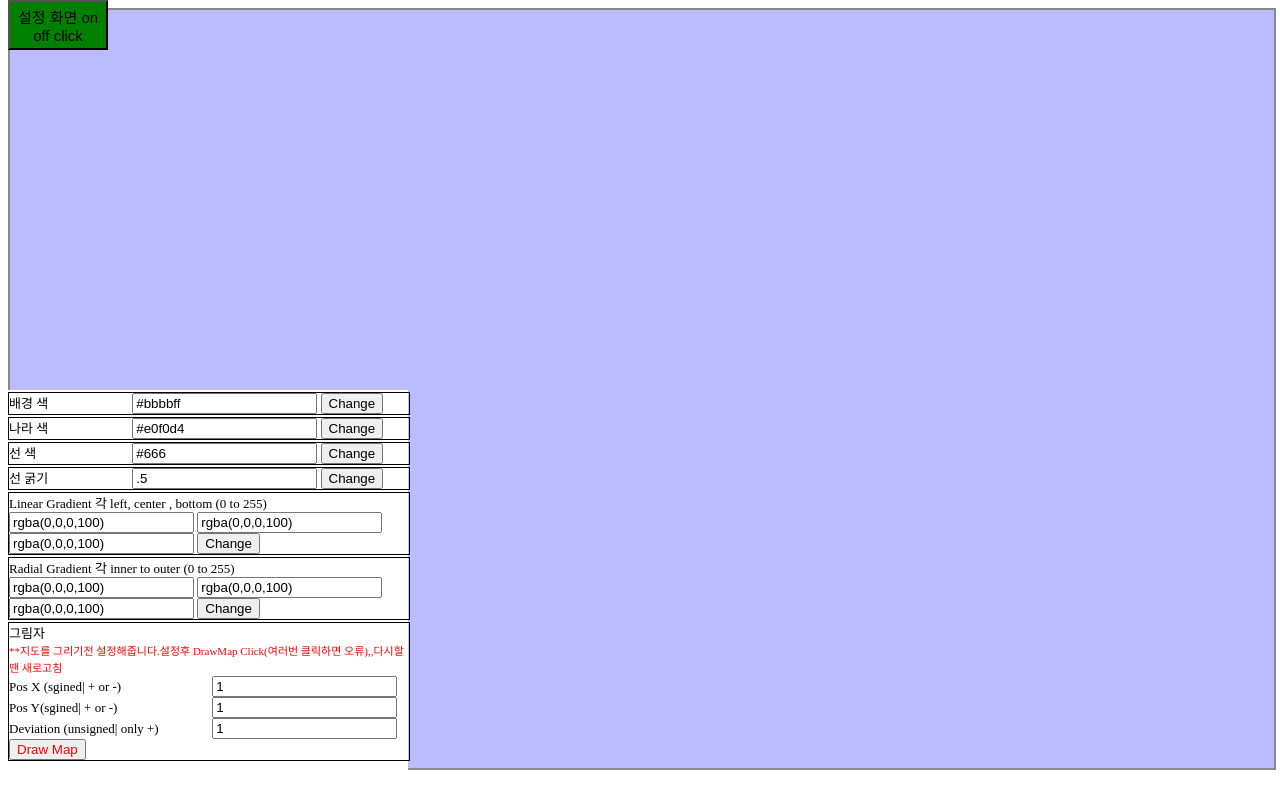
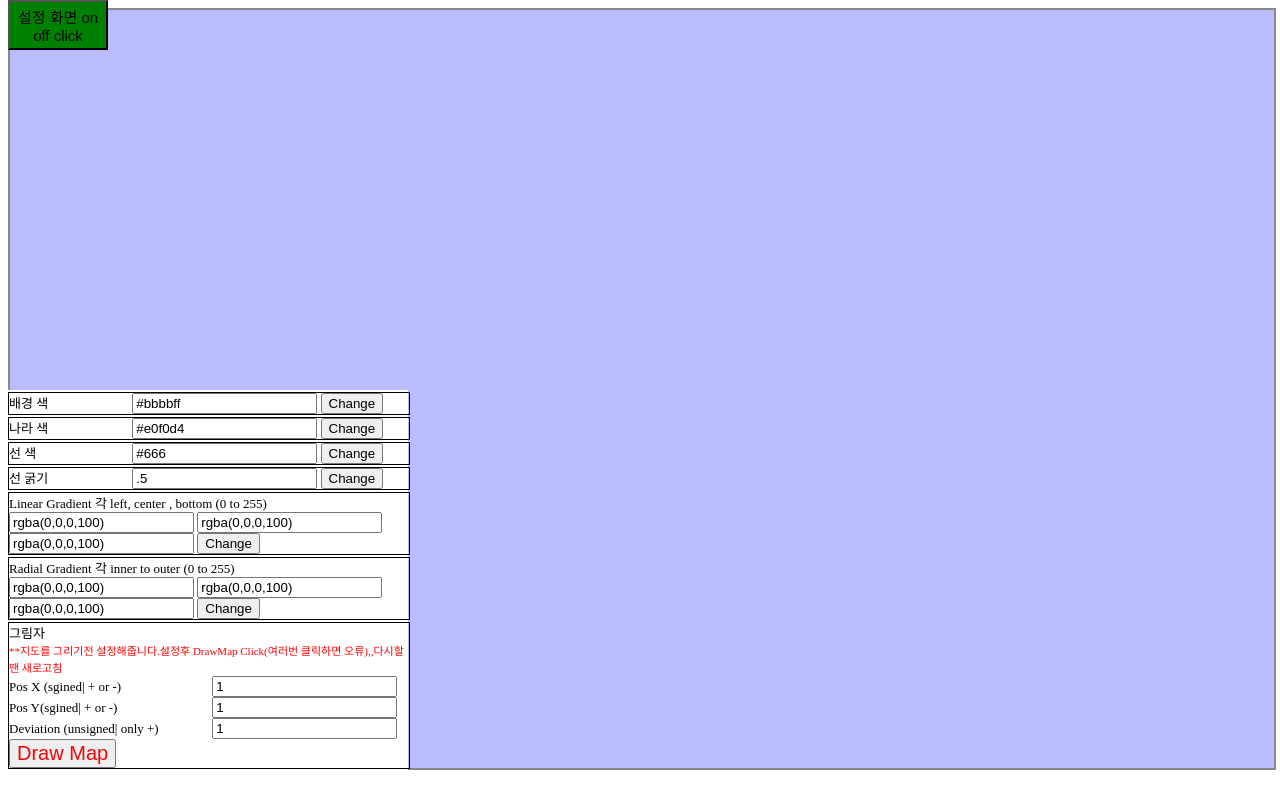
Before and after one commit to yja938882/yja938882.github.io, a plain HTML site: page world_d3/index.html in a window 1280 px wide. Drawn offline with nearby package versions, Linux system fonts and the light colour scheme.

Commit message:
draw map button resizing

```diff
--- a/world_d3/index.html
+++ b/world_d3/index.html
@@ -110,7 +110,7 @@
             <div class="custom_name" style="width: 50%;"> Deviation (unsigned| only +)</div>
             <input id ="bl_dv" type="text" width="50px" value="1">
 
-            <button style="color:red;" onclick="oc_chblur();"> Draw Map</button>
+            <button style="color:red;font-size: 20px;" onclick="oc_chblur();"> Draw Map</button>
         </div>
 
     </div>
```
